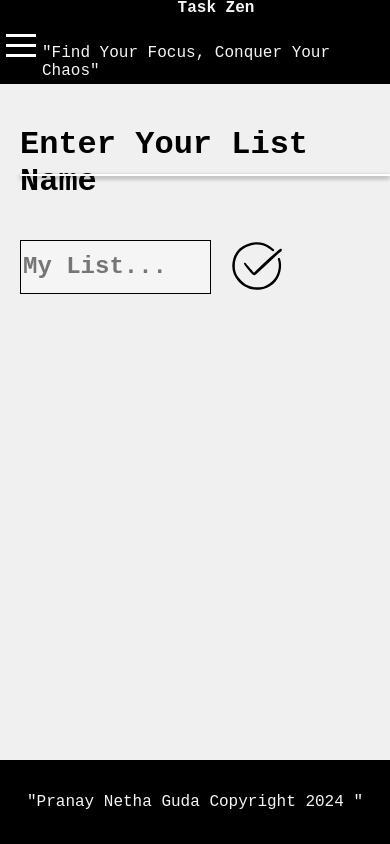
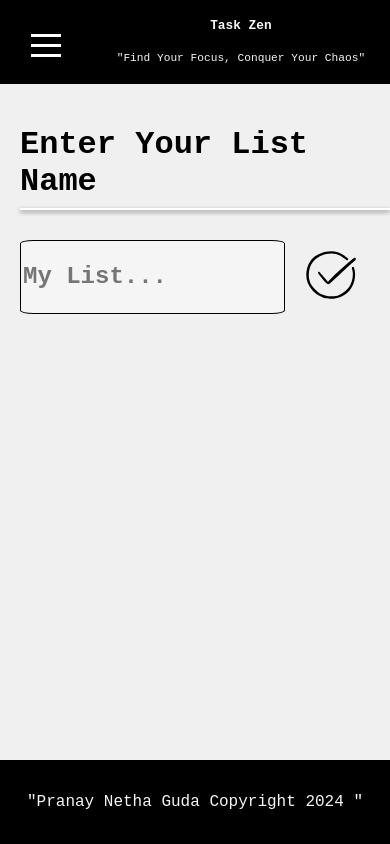
Before and after one commit to Pranay-ai/todo-react, a React (Vite) app: page / in a window 390 px wide. Built offline with nearby package versions, Linux system fonts and the light colour scheme.

Commit message:
made changes to Styling

```diff
--- a/src/index.css
+++ b/src/index.css
@@ -126,7 +126,7 @@ hr {
 .heading{
   display: flex;
   flex-direction: row;
-  align-content: baseline;
+  color: whitesmoke;
   align-items: center;
 }
 
@@ -363,15 +363,15 @@ dialog::backdrop {
 .heading{
   display: flex;
   flex-direction: column;
-  align-items: center;
+  align-content: space-around;
 }
 
  .headerSection p{
-  font-size: 1em;
+  font-size: 0.7em;
   padding: 0px 0px 0px 0px;
  }
  .headerSection h1{
-  font-size: 1em;
+  font-size: 0.8em;
   padding: 0px 0px 0px 0px;
  }
 
@@ -399,11 +399,33 @@ dialog::backdrop {
 }
 
 .TaskDescription{
-  height: 10%;
+  height: 15%;
+  color: black;
 }
 .TaskLists{
-  height: 80%;
+  height: 77%;
   overflow-y: auto;
 }
 
+.NewOption {
+  background-color: rgb(61, 61, 61);
+  height: 15%;
 }
+
+.side-list-container{
+  height: 82%;
+}
+.setNewList input{
+  width: 70%;
+  height: 70px;
+  font-size: 1.5em;
+  font-weight: bolder;
+  border: solid 1px black;
+  border-radius: 5%;
+  font-family: 'Courier New', Courier, monospace;
+  border: solid 1px black;
+  background-color: whitesmoke;
+  margin-right: 15px;
+}
+
+}
```
Also changed, not shown: 1 other file (tests, documents, lock files or other folders).
